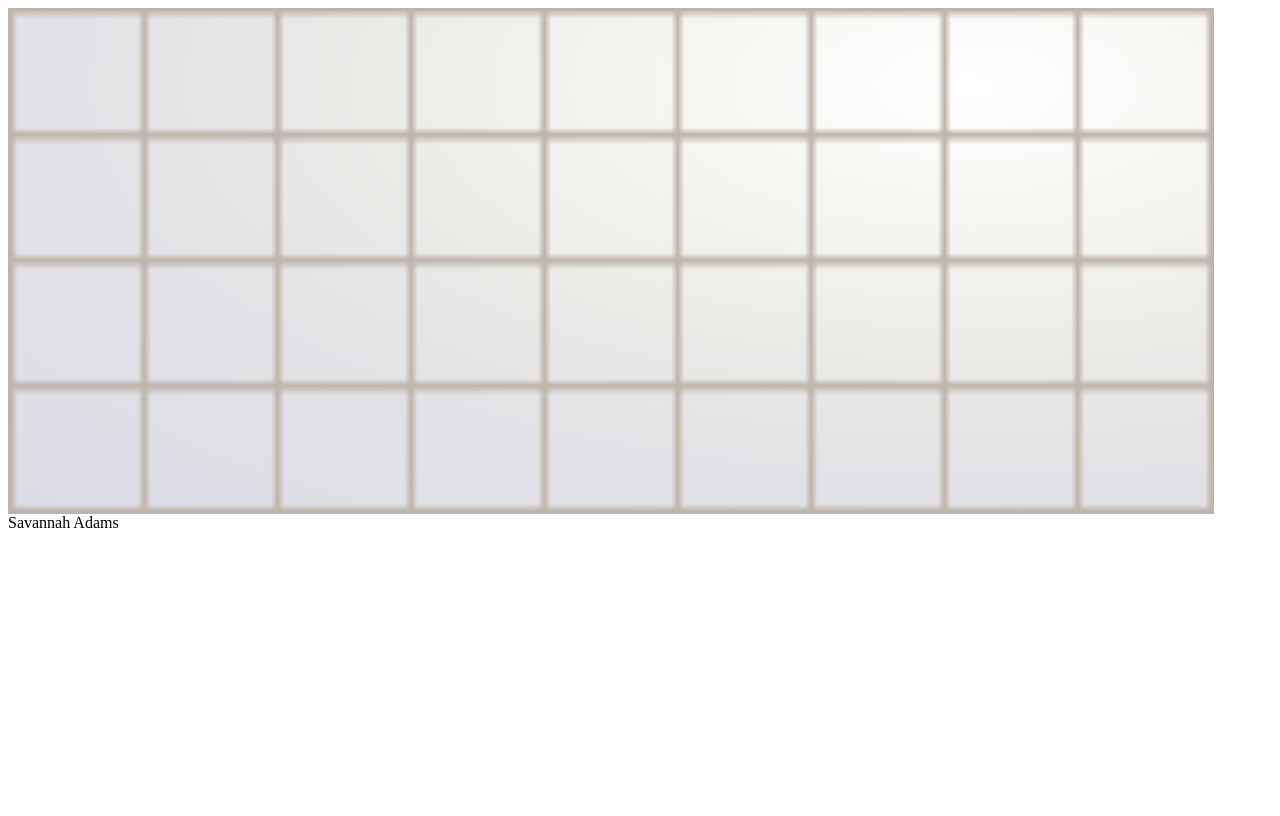
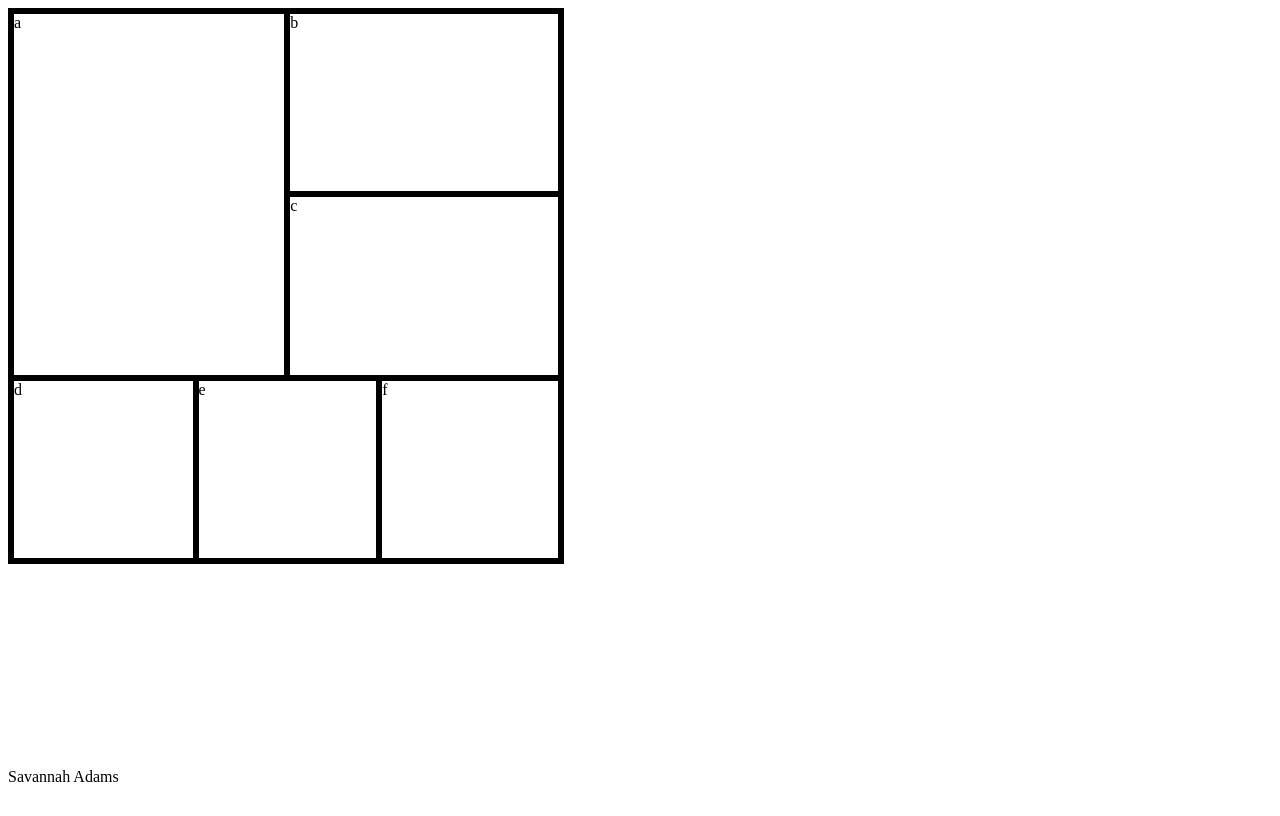
Before and after one commit to savannahjane90/css-grid, a plain HTML site: page index.html in a window 1280 px wide. Drawn offline with Linux system fonts and the light colour scheme.

Commit message:
First commit

```diff
--- a/CSS/style.css
+++ b/CSS/style.css
@@ -1,12 +1,85 @@
-div {
-    width: 1200px;
-    height: 500px;
+body {
+    min-height: 100vh;
+    width: 98vh;
+}
+
+main {
+    min-height: 95vh;
+    width: 98vh;
+}
+
+.shelf {
+    display: grid;
+    height: 550px;
+    width: 550px;
     border: solid;
-    border-color: rgb(190 180 170);
-    background: repeating-linear-gradient(90deg, rgb(190, 180, 170), transparent 0.55%, transparent 10.563%, rgb(190, 180, 170)11.113%),
-    repeating-linear-gradient(0deg, rgb(190, 180, 170), transparent 1.37%, transparent 23.1%, rgb(190, 180, 170)25.1%),
-    radial-gradient(at 80% 15%, rgb(255 255 255), rgb(247 247 244), rgb(240 240 236), rgb(232 232 230), rgb(226 226 230), rgb(223 223 230), rgb(220 220 230));
+
+}
+
+div>div {
+    border: solid;
+}
+
+/*  grid-template-areas: "one one one two two two"
+                         "one one one three three three"
+                         "four four five five six six";
+    grid-template-rows: repeat(3, 1fr);
+    grid-template-columns: repeat(6, 1fr);
+}
 
 
+#one {
+    grid-area: one;
+}
 
-    }
+#two {
+    grid-area: two;
+}
+
+#three {
+    grid-area: three;
+}
+
+#four {
+    grid-area: four;
+}
+
+#five {
+    grid-area: five;
+}
+
+#six {
+    grid-area: six;
+}
+
+*/
+
+#one {
+    grid-column: 1 / 4;
+    grid-row: 1 / 3;
+}
+
+#two {
+    grid-column: 4 / 7;
+    grid-row: 1 / 2;
+}
+
+#three {
+    grid-column: 4 / 7;
+    grid-row: 2 / 3;
+}
+
+#four {
+    grid-column: 1 / 3;
+    grid-row: 3 / 4;
+}
+
+#five {
+    grid-column: 3 / 5;
+    grid-row: 3 / 4;
+}
+
+#six {
+    grid-column: 5 / 7;
+    grid-row: 3 / 4;
+}
--- a/index.html
+++ b/index.html
@@ -7,7 +7,7 @@
     <head>
         <meta charset="utf-8">
         <meta name="viewport" content="width=device-width">
-        <title>Grid</title>
+        <title>Shelf</title>
         <link rel="stylesheet" href="CSS/style.css">
 
     </head>
@@ -19,7 +19,14 @@
         </header>
 
         <main>
-            <div>
+
+            <div class="shelf">
+                <div id="one">a</div>
+                <div id="two">b</div>
+                <div id="three">c</div>
+                <div id="four">d</div>
+                <div id="five">e</div>
+                <div id="six">f</div>
             </div>
 
         </main>
```
